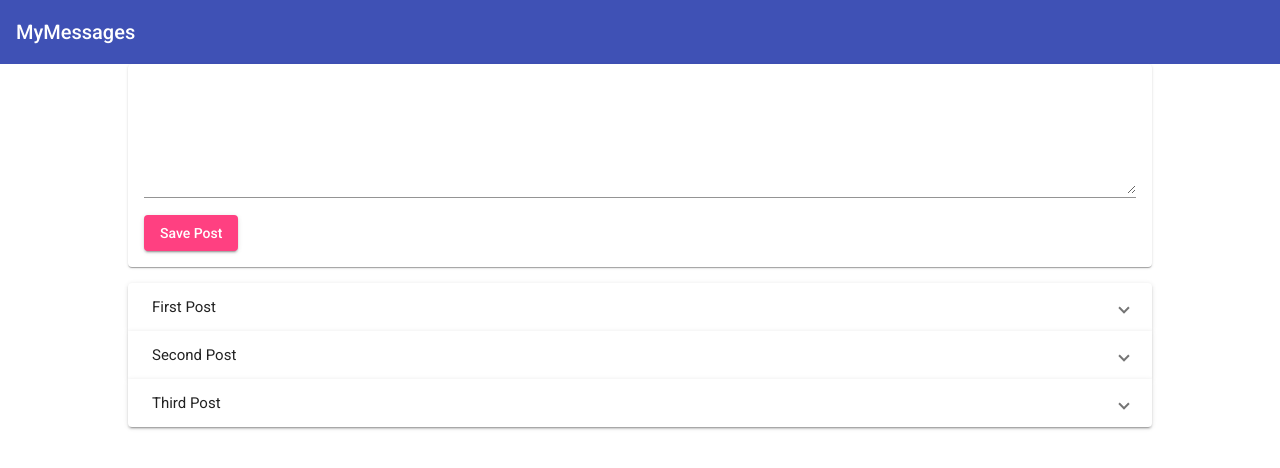
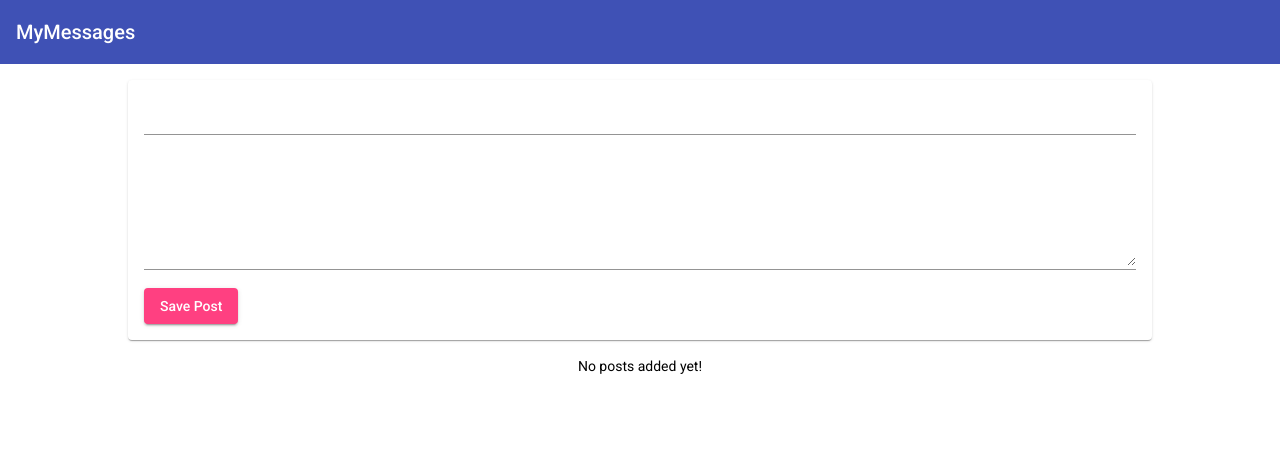
Before and after one commit to AJ14314/Mean_Stack_Code, an Angular app: page / in a window 1280 px wide. Shown: the top 468 px of the page. Built offline with nearby package versions, Linux system fonts and the light colour scheme.

Commit message:
Code without services

```diff
--- a/src/app/app.component.css
+++ b/src/app/app.component.css
@@ -1,5 +1,4 @@
 main {
-  margin-top: 1rem;
   width: 80%;
-  margin: auto;
+  margin: 1rem auto;
 }
--- a/src/app/app.component.html
+++ b/src/app/app.component.html
@@ -1,5 +1,5 @@
 <app-header></app-header>
 <main>
-  <app-post-create></app-post-create>
-  <app-post-list></app-post-list>
+  <app-post-create (postCreated)="onPostAdded($event)"></app-post-create>
+  <app-post-list [posts]="storedPosts"></app-post-list>
 </main>
--- a/src/app/app.component.ts
+++ b/src/app/app.component.ts
@@ -1,10 +1,16 @@
 import { Component } from '@angular/core';
+
+import { Post } from './posts/posts.model';
 
 @Component({
   selector: 'app-root',
   templateUrl: './app.component.html',
-  styleUrls: ['./app.component.css']
+  styleUrls: ['./app.component.css'],
 })
 export class AppComponent {
-  title = 'mean-course';
+  storedPosts: Post[] = [];
+
+  onPostAdded(post) {
+    this.storedPosts.push(post);
+  }
 }
--- a/src/app/posts/post-create/post-create.component.html
+++ b/src/app/posts/post-create/post-create.component.html
@@ -1,10 +1,37 @@
 <mat-card>
-  <mat-form-field>
-    <textarea matInput rows="6" [(ngModel)]="enteredValue"></textarea>
-  </mat-form-field>
-  <button color="accent" mat-raised-button (click)="onAddPost()">
-    Save Post
-  </button>
+  <!-- ngForm otherwise it will give access to all the html -->
+  <form (submit)="onAddPost(postForm)" #postForm="ngForm">
+    <mat-form-field>
+      <input
+        matInput
+        type="text"
+        name="title"
+        ngModel
+        required
+        #title="ngModel"
+      />
+      <mat-error *ngIf="title.invalid">Please enter a post title.</mat-error>
+      <!-- [(ngModel)]="enteredTitle" because now form is added by default a javascript object created by form-->
+    </mat-form-field>
+    <mat-form-field>
+      <textarea
+        matInput
+        rows="6"
+        name="content"
+        ngModel
+        required
+        #content="ngModel"
+      ></textarea>
+      <mat-error *ngIf="content.invalid"
+        >Please enter a post content.</mat-error
+      >
+      <!-- [(ngModel)]="enteredContent" -->
+    </mat-form-field>
+    <button color="accent" mat-raised-button type="submit">
+      <!-- (click)="onAddPost() -->
+      Save Post
+    </button>
+  </form>
 </mat-card>
 
 <!--[value]="newPost" #postInput replaced by ngModel-->
--- a/src/app/posts/post-create/post-create.component.ts
+++ b/src/app/posts/post-create/post-create.component.ts
@@ -1,15 +1,31 @@
-import { Component } from "@angular/core";
+import { Component, EventEmitter, Output } from '@angular/core';
+import { NgForm } from '@angular/forms';
+
+import { Post } from '../posts.model';
 
 @Component({
-  selector:'app-post-create',
-  templateUrl:'./post-create.component.html',
-  styleUrls:['./post-create.component.css']
+  selector: 'app-post-create',
+  templateUrl: './post-create.component.html',
+  styleUrls: ['./post-create.component.css'],
 })
-export class PostCreateComponent{
-  enteredValue = '';
-  newPost='NO CONTENT';
- onAddPost(){
-      this.newPost = this.enteredValue;
-      alert(this.newPost);
- }
+export class PostCreateComponent {
+  //not using because using form element start
+  enteredTitle = '';
+  enteredContent = '';
+  //not using because using form element end
+  @Output() postCreated = new EventEmitter<Post>(); //can control what type of event we emit
+
+  //newPost='NO CONTENT';
+  onAddPost(form: NgForm) {
+    if (form.invalid) {
+      return;
+    }
+    console.log(form);
+    //this needs to be model/blueprints as we are using same thing for multiple components
+    const post: Post = {
+      title: form.value.title,
+      content: form.value.content,
+    };
+    this.postCreated.emit(post);
+  }
 }
--- a/src/app/posts/post-list/post-list.component.css
+++ b/src/app/posts/post-list/post-list.component.css
@@ -2,3 +2,7 @@
   display: block;
   margin-top: 1rem;
 }
+
+.info-text {
+  text-align: center;
+}
--- a/src/app/posts/post-list/post-list.component.html
+++ b/src/app/posts/post-list/post-list.component.html
@@ -1,10 +1,13 @@
-<mat-accordion multi="false">
-  <!--need to loop-->
+<mat-accordion multi="false" *ngIf="posts.length > 0">
+  <!--need to loop start-->
   <mat-expansion-panel *ngFor="let post of posts">
     <mat-expansion-panel-header>
       {{ post.title }}
     </mat-expansion-panel-header>
     <p>{{ post.content }}</p>
   </mat-expansion-panel>
-  <!--need to loop-->
+  <!--need to loop end-->
 </mat-accordion>
+<p class="info-text mat-body-1" *ngIf="posts.length == 0">
+  No posts added yet!
+</p>
--- a/src/app/posts/post-list/post-list.component.ts
+++ b/src/app/posts/post-list/post-list.component.ts
@@ -1,4 +1,5 @@
-import { Component, OnInit } from '@angular/core';
+import { Component, Input } from '@angular/core';
+import { Post } from '../posts.model';
 
 @Component({
   selector: 'app-post-list',
@@ -6,9 +7,10 @@ import { Component, OnInit } from '@angular/core';
   styleUrls: ['./post-list.component.css'],
 })
 export class PostListComponent {
-  posts = [
-    { title: 'First Post', content: `this is first post` },
-    { title: 'Second Post', content: `this is Second post` },
-    { title: 'Third Post', content: `this is Third post` },
-  ];
+  // posts = [
+  //   { title: 'First Post', content: `this is first post` },
+  //   { title: 'Second Post', content: `this is Second post` },
+  //   { title: 'Third Post', content: `this is Third post` },
+  // ];
+  @Input() posts: Post[] = []; //need to bind it from outside(only from parent) via eventBinding, by default not bind
 }
--- /dev/null
+++ b/src/app/posts/posts.model.ts
@@ -0,0 +1,4 @@
+export interface Post {
+  title: string;
+  content: string;
+}
```
Also changed, not shown: Notes.txt (added).
